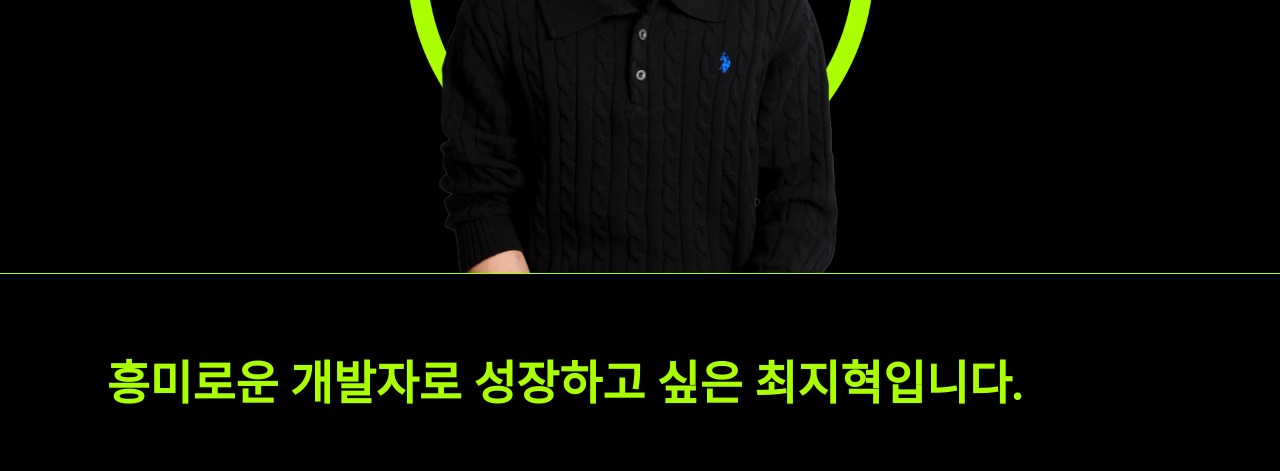
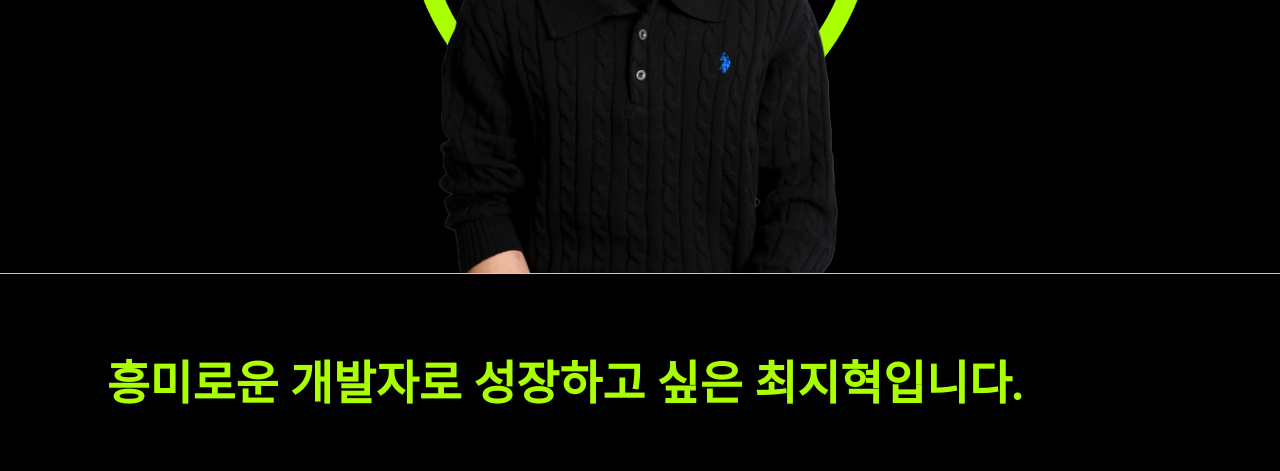
Before and after one commit to zhyuk/porfolio, a plain HTML site: page index.html in a window 1280 px wide. Shown: the part 447-918 px from the top of the page. Drawn offline with nearby package versions, Linux system fonts and the light colour scheme; a web font is replaced by a local one.

Commit message:
Add files via upload

```diff
--- a/css/style.css
+++ b/css/style.css
@@ -94,7 +94,7 @@ section {
     background-image: url(../img/main_proflie.png), url(../img/main_bg.png);
     background-repeat: no-repeat;
     background-size: calc(100vw * 650 / 1920), calc(100vw * 700 / 1920);
-    background-position: center bottom, center 70%;
+    background-position: center bottom, center center;
 }
 
 #intro .main-title {
@@ -329,6 +329,7 @@ section {
     position: absolute;
     top: 0;
     left: 0;
+    z-index: 2;
     width: 100%;
     height: 100%;
     background: rgba(0, 0, 0, 0.8);
```
